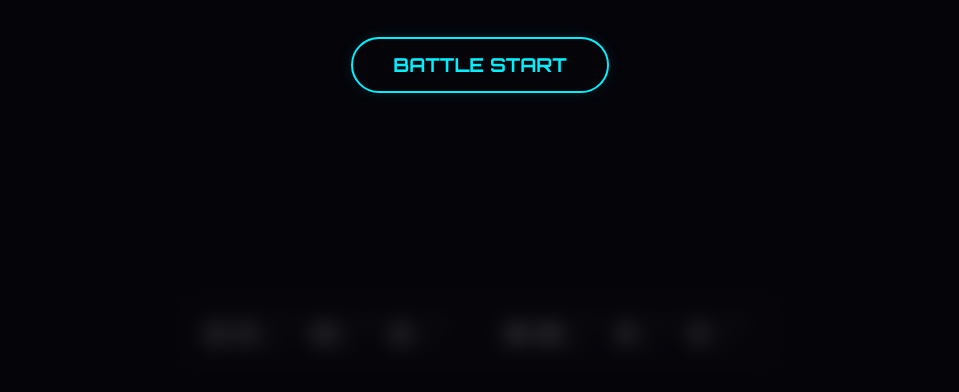
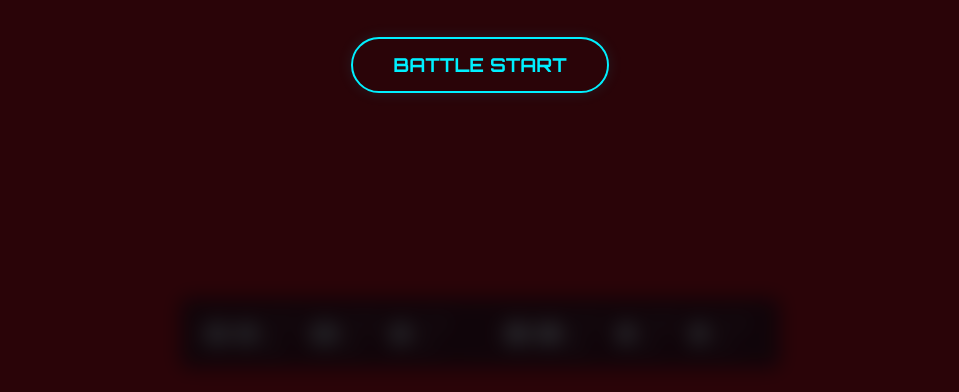
Before and after one commit to aseptichc-rgb/bigdata_vibe, a website built with Vite: page index.html in a window 1280 px wide. Shown: the part 408-800 px from the top of the page, without its empty margins (160-1119 px from the left). Built offline with nearby package versions, Linux system fonts and the light colour scheme.

Commit message:
Update index.html background color to red

```diff
--- a/index.html
+++ b/index.html
@@ -26,7 +26,7 @@
         }
 
         body {
-            background-color: #05050a;
+            background-color: #ff0000;
             color: #ffffff;
             font-family: var(--font-body);
             overflow: hidden;
```
